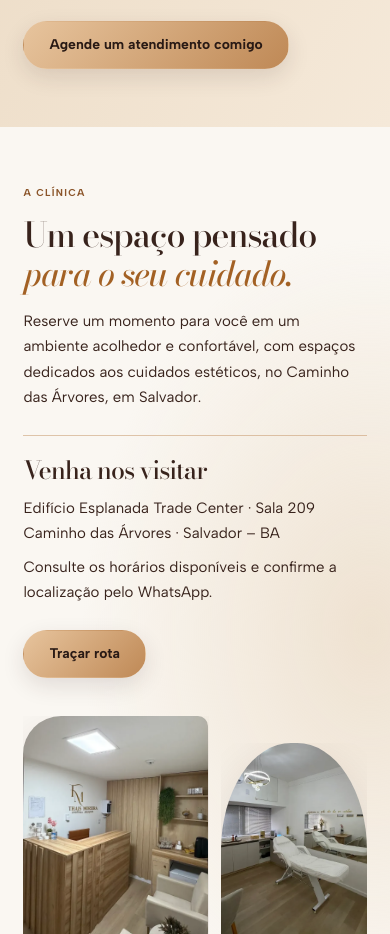
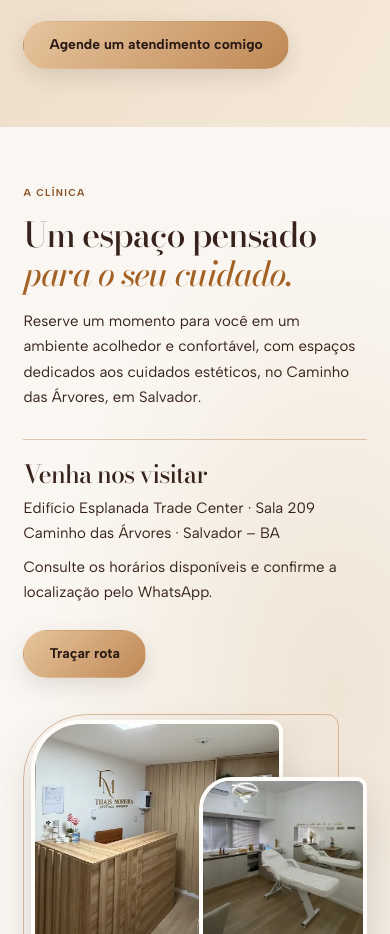
Before and after one commit to taisgb/thais-moreira-previa, a plain HTML site: page index.html in a window 390 px wide. Shown: the part 4246-5180 px from the top of the page. Drawn offline with nearby package versions, Linux system fonts and the light colour scheme.

Commit message:
Refinar composição editorial das fotos da clínica e restaurar sombras após animação

```diff
--- a/index.html
+++ b/index.html
@@ -1,5 +1,5 @@
 <!doctype html>
-<html lang="pt-BR"><head><meta charset="utf-8"><meta name="viewport" content="width=device-width,initial-scale=1"><meta name="robots" content="noindex,nofollow"><meta name="description" content="Estética corporal e facial em Salvador com Thaís Moreira, esteticista e cosmetóloga há mais de 10 anos e criadora do método Magras Magras. Agende sua avaliação."><meta property="og:type" content="website"><meta property="og:locale" content="pt_BR"><meta property="og:title" content="Thaís Moreira | Estética e Cosmetologia em Salvador"><meta property="og:description" content="Estética corporal e facial, protocolos personalizados e mais de 10 anos de experiência."><meta property="og:image" content="https://taisgb.github.io/thais-moreira-previa/hero.webp"><meta name="twitter:card" content="summary_large_image"><title>Thaís Moreira | Estética Corporal e Facial em Salvador, BA</title><link rel="preconnect" href="https://fonts.googleapis.com"><link rel="preconnect" href="https://fonts.gstatic.com" crossorigin><link rel="stylesheet" href="style.css?v=7"><link rel="icon" href="logo.png"></head>
+<html lang="pt-BR"><head><meta charset="utf-8"><meta name="viewport" content="width=device-width,initial-scale=1"><meta name="robots" content="noindex,nofollow"><meta name="description" content="Estética corporal e facial em Salvador com Thaís Moreira, esteticista e cosmetóloga há mais de 10 anos e criadora do método Magras Magras. Agende sua avaliação."><meta property="og:type" content="website"><meta property="og:locale" content="pt_BR"><meta property="og:title" content="Thaís Moreira | Estética e Cosmetologia em Salvador"><meta property="og:description" content="Estética corporal e facial, protocolos personalizados e mais de 10 anos de experiência."><meta property="og:image" content="https://taisgb.github.io/thais-moreira-previa/hero.webp"><meta name="twitter:card" content="summary_large_image"><title>Thaís Moreira | Estética Corporal e Facial em Salvador, BA</title><link rel="preconnect" href="https://fonts.googleapis.com"><link rel="preconnect" href="https://fonts.gstatic.com" crossorigin><link rel="stylesheet" href="style.css?v=8"><link rel="icon" href="logo.png"></head>
 <body><header><a class="brand" href="#"><img src="logo.png" alt="Logomarca TM"  onerror="this.hidden=true"><span>Thaís Moreira<small>ESTÉTICA AVANÇADA</small></span></a><button id="menu" aria-expanded="false" aria-controls="nav" aria-label="Abrir menu">☰</button><nav id="nav"><a href="#sobre">Sobre</a><a href="#metodo">Método</a><a href="#cuidados">Tratamentos</a><a href="#espaco">Clínica</a><a class="pill" href="#contato">Contato</a></nav></header>
 <main><section class="hero"><div><p class="eyebrow">ESTÉTICA &amp; COSMETOLOGIA · SALVADOR, BA</p><h1 class="hero-title"><span class="hero-title-line"><span>Estética que valoriza</span></span> <em class="hero-title-line"><span>a sua autoestima.</span></em></h1><p>Cuidados corporais e faciais com protocolos personalizados para os seus objetivos. Conheça o método Magras Magras, desenvolvido por Thaís Moreira ao longo de sua trajetória na estética.</p><a class="pill" href="https://wa.me/5571991654021?text=Ol%C3%A1!%20Gostaria%20de%20agendar%20uma%20avalia%C3%A7%C3%A3o%20na%20Cl%C3%ADnica%20Tha%C3%ADs%20Moreira." target="_blank" rel="noopener noreferrer">Agende sua avaliação</a></div><img src="hero.webp" alt="Retrato profissional de Thaís Moreira" fetchpriority="high" onerror="this.hidden=true"></section>
 <div class="ribbon" aria-hidden="true"><svg viewBox="0 0 1440 160" preserveAspectRatio="xMidYMid slice"><defs><path id="wave" d="M-40 126 C210 78 460 74 720 100 C980 142 1230 142 1480 80"/></defs><path d="M-40 102 C210 54 460 50 720 76 C980 118 1230 118 1480 56 L1480 104 C1230 166 980 166 720 124 C460 98 210 102 -40 150 Z" fill="#bf8956"/><text fill="#38231c" font-size="18" letter-spacing="2.4" dy="6"><textPath href="#wave" startOffset="0" id="ribbonText">ESTÉTICA ✦ AUTOCUIDADO ✦ PROTOCOLOS PERSONALIZADOS ✦ ESTÉTICA ✦ AUTOCUIDADO ✦ PROTOCOLOS PERSONALIZADOS ✦ ESTÉTICA ✦ AUTOCUIDADO ✦ PROTOCOLOS PERSONALIZADOS ✦</textPath></text></svg></div>
--- a/style.css
+++ b/style.css
@@ -85,15 +85,21 @@ nav .pill{min-height:42px;padding:10px 22px}
 .split{background:radial-gradient(ellipse at 15% 30%,#fffaf0,transparent 55%),linear-gradient(120deg,#e7d4bb,#f5e9d9)}
 .split>img{width:100%;aspect-ratio:4/4.7;max-height:550px;object-fit:cover;object-position:center 30%;border-radius:48% 48% 14px 14px;box-shadow:var(--shadow);outline:1px solid #bf895666;outline-offset:6px}
 
-/* Clinic */
-#espaco{background:radial-gradient(ellipse at 95% 55%,#e7d4bb99,transparent 55%),var(--cream)}
-.space-address{margin-top:24px;padding-top:20px;border-top:1px solid #bf895677}
-.space-address h3{font-size:25px}
+/* Clinic: editorial photographic composition */
+#espaco{background:radial-gradient(ellipse at 86% 60%,#e7d4bb88,transparent 60%),var(--cream)}
+#espaco .space-layout{grid-template-columns:minmax(0,.85fr) minmax(0,1.15fr);gap:clamp(32px,5vw,78px);align-items:center}
+.space-copy h2{max-width:11em}
+.space-copy>p:not(.eyebrow){max-width:46ch}
+.space-address{margin-top:28px;padding-top:20px;border-top:1px solid #bf895677}
+.space-address h3{font-size:25px;margin-bottom:8px}
 .space-address p+p{margin-top:8px}
-.space-photos{display:grid;grid-template-columns:1.12fr .88fr;gap:15px;align-items:center;padding:8px 0 30px}
-.space-photos img{width:100%;aspect-ratio:3/4.1;object-fit:cover;object-position:center 65%;border-radius:64px 12px 64px 12px;box-shadow:var(--shadow);transition:translate .3s,box-shadow .3s}
-.space-photos img+img{aspect-ratio:3/4.6;transform:translateY(23px);border-radius:48% 48% 12px 12px}
-.space-photos:has(img[hidden]){grid-template-columns:1fr}
+.space-photos{position:relative;isolation:isolate;display:grid;grid-template-columns:repeat(12,minmax(0,1fr));grid-template-rows:auto;align-items:start;padding:18px 0 18px 12px}
+.space-photos::before{content:"";position:absolute;z-index:-1;inset:2% 8% 14% 0;border:1px solid #bf895688;border-radius:110px 20px 80px 20px;pointer-events:none}
+.space-photos img{display:block;width:100%;min-width:0;object-fit:cover;object-position:center 73%;border:5px solid var(--paper);border-radius:85px 16px 55px 16px;box-shadow:0 18px 40px #38231c2b;transition:translate .3s,box-shadow .3s}
+.space-photos img:first-child{grid-area:1/1/2/10;aspect-ratio:4/4.5;z-index:1}
+.space-photos img+img{grid-area:1/7/2/13;aspect-ratio:4/4.8;margin-top:34%;z-index:2;border-radius:50px 12px 38px 12px;object-position:center 78%;transform:none}
+.space-photos:has(img[hidden]){grid-template-columns:1fr;padding:0}
+.space-photos:has(img[hidden]) img:not([hidden]){grid-area:auto;margin-top:0;aspect-ratio:4/4.3;max-height:560px}
 .space-layout:has(.space-photos img:first-child[hidden]+img[hidden]){grid-template-columns:1fr}
 .space-photos:has(img:first-child[hidden]+img[hidden]){display:none}
 
@@ -151,7 +157,7 @@ footer small{display:block;margin-top:5px;color:#e7d4bb}
  .hero>img:not([hidden]){animation:portrait-enter .92s .12s cubic-bezier(.22,1,.36,1) both}
  .motion-enter{animation:editorial-enter .72s var(--motion-delay,0ms) cubic-bezier(.22,1,.36,1) both}
  .motion-enter.motion-title{animation-name:editorial-title}
- .motion-enter.motion-photo{animation-name:editorial-photo;animation-duration:.95s}
+ .motion-enter.motion-photo{animation-name:editorial-photo;animation-duration:.95s;animation-fill-mode:backwards}
  .motion-enter.motion-step{animation-name:editorial-step;animation-duration:.64s}
  .faq-items details[open] p{animation:faq-enter .25s ease-out both}
  .pill:active,.whatsapp-float:active{transform:scale(.97)}
@@ -211,9 +217,12 @@ footer small{display:block;margin-top:5px;color:#e7d4bb}
  .method-label{font-size:clamp(64px,17vw,87px)}
  .method-grid>img{max-height:380px;border-radius:55px 12px 55px 12px;outline-offset:4px}
  .split>img{max-height:430px;outline-offset:4px}
- .space-photos{gap:12px;padding-bottom:16px}
- .space-photos img{border-radius:38px 10px 38px 10px}
- .space-photos img+img{transform:translateY(12px)}
+ #espaco .space-layout{grid-template-columns:minmax(0,1fr);gap:30px}
+ .space-copy h2{max-width:none}
+ .space-photos{padding:12px 0 12px 8px}
+ .space-photos::before{border-radius:65px 12px 48px 12px}
+ .space-photos img{border-width:4px;border-radius:50px 12px 35px 12px}
+ .space-photos img+img{border-radius:32px 10px 26px 10px}
  .faq-items details{padding-inline:14px}
  .faq-items summary{padding-block:15px}
  .social-visual{width:min(100%,260px)}
```
